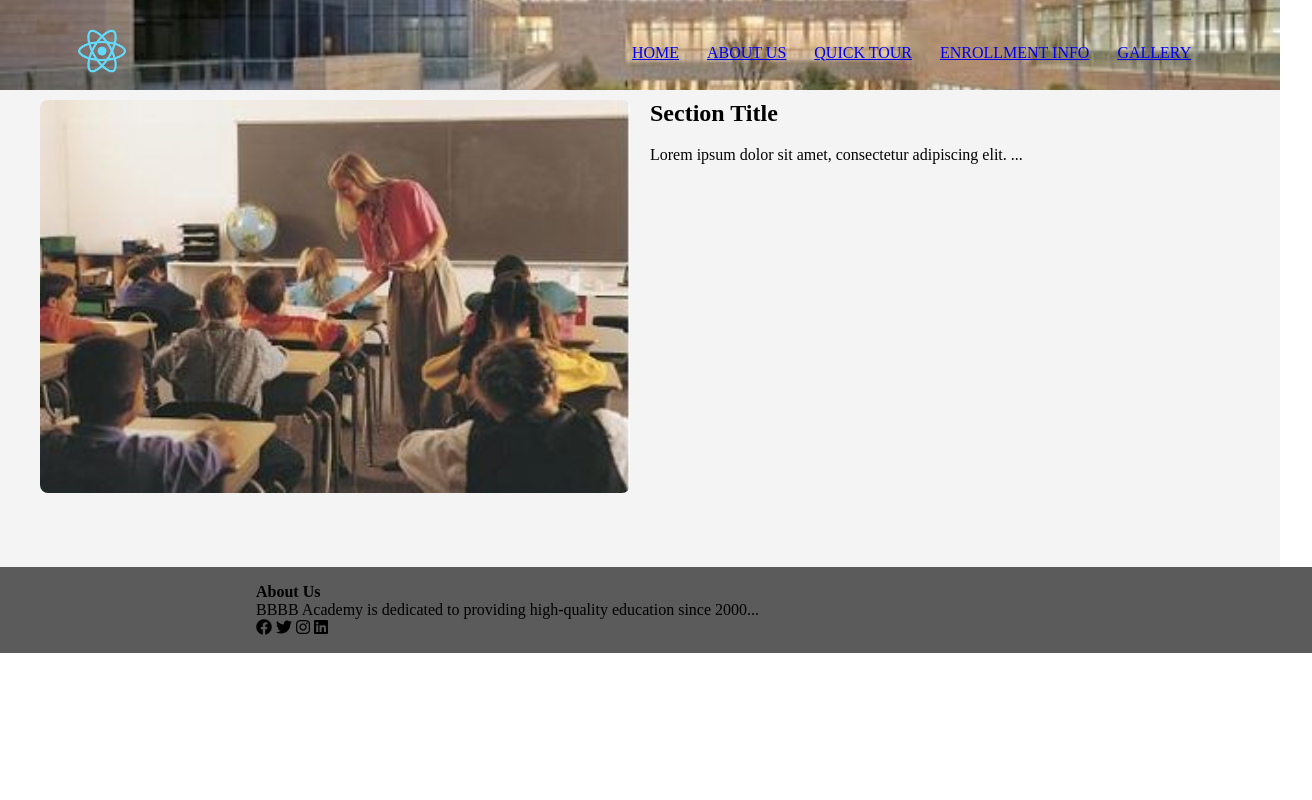
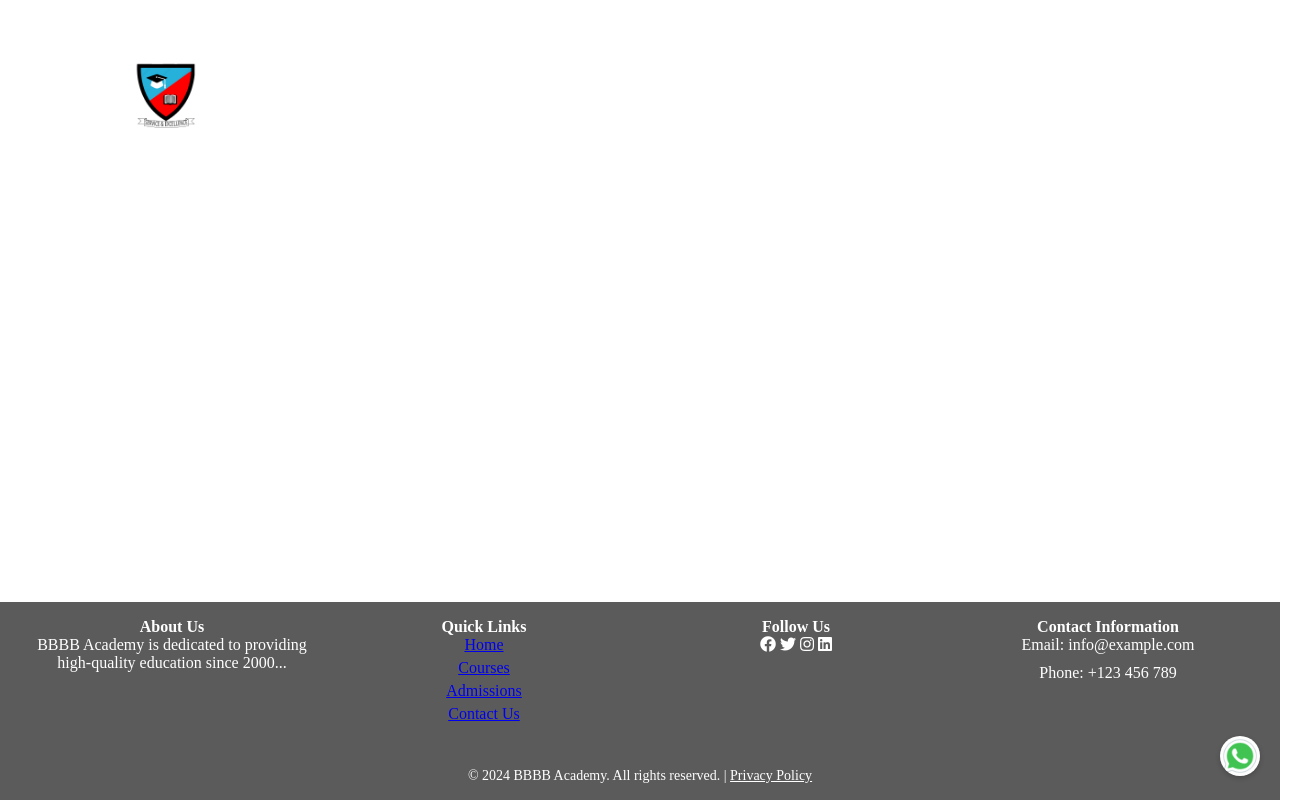
Before and after one commit to Pediah/publish-acek, a plain HTML site: page heads.html in a window 1280 px wide. Shown: the whole page, 1312 px wide, since content can reach past the window. Drawn offline with Linux system fonts and the light colour scheme.

Commit message:
heads update

```diff
--- a/heads.css
+++ b/heads.css
@@ -1,27 +1,22 @@
-/* Reset default margin and padding for all elements */
 * {
     margin: 0;
     padding: 0;
+    box-sizing: border-box;
 }
 
-/* Styling for the header section */
-
-/* Styling for the header section */
 .heads {
-    height: 90px; /* Adjust the height as needed */
+    position: fixed;
     width: 100%;
-    position: fixed;
+    height: 512px;
+    left: 0;
     top: 0;
-    z-index: 1000; /* Ensure it's above other elements */
-    background-color: #333; /* Background color */
-    margin-bottom: 20px; /* Add margin at the bottom of the header */
-    background-image: url('campus.jpg'); /* Add your background image URL */
-    background-position: center;
-    background-size: cover;
+    transition: top 0.3s, display 0.3s ease;
 }
 
+.heads.hidden {
+    display: none;
+}
 
-/* Styling for the navigation bar */
 nav {
     display: flex;
     padding: 2% 6%;
@@ -29,12 +24,11 @@ nav {
     align-items: center;
 }
 
-/* Styling for the logo */
 nav img {
-    width: 50px;
+    max-width: 220px;
+    max-height: auto;
 }
 
-/* Styling for the navigation links */
 .nav-links {
     flex: 1;
     text-align: right;
@@ -42,77 +36,27 @@ nav img {
 
 .nav-links ul {
     list-style: none;
+    margin: 0;
 }
 
 .nav-links ul li {
     display: inline-block;
-    padding: 8px 12px;
-    position: relative;
-}
-    /* Additional styles for the new section */
-    .image-text-section {
-        padding: 50px 0; /* Adjust the padding as needed */
-        background-color: #f4f4f4; /* Add a background color for the section */
-    }
-
-    .section-content {
-        display: flex;
-        max-width: 1200px;
-        margin: 0 auto;
-        padding-top: 50px;
-        padding-bottom: 20px;
-    }
-
-    .image-container {
-        flex: 1;
-        padding-right: 20px; /* Adjust spacing between image and text */
-    }
-
-    .image-container img {
-        width: 100%; /* Make the image fill its container */
-        height: auto;
-        border-radius: 8px; /* Add rounded corners if desired */
-    }
-
-    .text-container {
-        flex: 1;
-    }
-
-    .text-container h2 {
-        font-size: 24px; /* Adjust the font size as needed */
-        margin-bottom: 15px;
-    }
-
-    .text-container p {
-        font-size: 16px; /* Adjust the font size as needed */
-        line-height: 1.6;
-    }
-
-    @media screen and (max-width: 768px) {
-        /* Adjust styles for smaller screens */
-        .section-content {
-            flex-direction: column; /* Stack image and text on small screens */
-        }
-
-        .image-container,
-        .text-container {
-            padding-right: 0; /* Remove padding on small screens */
-        }
-    }
-/* Styling for the footer section */
-.footer {
-    background-color: rgba(51, 51, 51, 0.8);
-    padding: 1em;
-    width: 100%;
+    margin-left: 10px;
 }
 
-/* Styling for the content within the footer */
-.footer-content {
-    max-width: 800px;
-    margin: 0 auto;
+.nav-links a {
+    text-decoration: none;
+    color: #fff;
+    padding: 8px 12px;
+    display: inline-block;
 }
 
-/* Styling for the WhatsApp floating icon */
+.body-content {
+    margin-bottom: 60px;
+}
+/* ... (Previous CSS styles remain unchanged) ... */
+
+/* WhatsApp Floating Icon Styles */
 .whatsapp-floating-icon {
     position: fixed;
     bottom: 20px;
@@ -128,22 +72,64 @@ nav img {
     transition: transform 0.3s ease-in-out;
 }
 
-.whatsapp-floating-icon img:hover {
+.whatsapp-floating-icon:hover img {
     transform: scale(1.1);
 }
 
-/* Media query for responsive design */
-@media screen and (max-width: 768px) {
-    /* Adjust styles for smaller screens */
-    .nav-links {
-        text-align: center; /* Center align the navigation links on small screens */
-    }
+/* ... (Remaining CSS styles remain unchanged) ... */
 
-    .nav-links ul li {
-        display: block; /* Stack navigation links on small screens */
-        text-align: center; /* Center align the text within each link */
-        margin-bottom: 5px; /* Add some spacing between links */
-    }
 
-    /* Adjust other styles as needed for smaller screens */
+.footer {
+    text-align: center;
+    color: #fff;
+    background-color: rgba(51, 51, 51, 0.8);
+    padding: 1em;
+    position: fixed;
+    bottom: 0;
+    width: 100%;
 }
+
+.footer-content {
+    display: flex;
+    flex-wrap: wrap;
+    justify-content: space-between;
+}
+
+.footer-section {
+    flex: 1 1 calc(25% - 2em);
+    padding: 0 1em;
+    margin-bottom: 20px;
+    box-sizing: border-box;
+}
+
+.footer-section h4 {
+    color: #fff;
+}
+
+.footer-section p {
+    color: #fff;
+    margin-bottom: 10px;
+}
+
+.footer-section ul {
+    list-style: none;
+    padding: 0;
+}
+
+.footer-section ul li {
+    margin-bottom: 5px;
+}
+
+.copyright {
+    margin-top: 20px;
+    font-size: 14px;
+}
+
+.copyright p {
+    margin: 0;
+}
+
+.copyright a {
+    color: #fff;
+    text-decoration: underline;
+}
--- a/heads.html
+++ b/heads.html
@@ -11,13 +11,13 @@
     <link rel="stylesheet" href="https://cdnjs.cloudflare.com/ajax/libs/font-awesome/5.15.4/css/all.min.css"
         integrity="sha512-...your-sha-hash-here..." crossorigin="anonymous" />
     <link rel="icon" href="favicon.ico">
-    <script defer src="script.js"></script>
+    <script src="script.js" defer></script>
 </head>
 
-<body>
+<body class="body-content">
     <section class="heads">
         <nav>
-            <a href="index.html"><img src="logo192.png"></a>
+            <a href="index.html"><img src="ACEK.gif"></a>
             <div class="nav-links">
                 <ul>
                     <li><a href="#">HOME</a></li>
@@ -29,22 +29,28 @@
             </div>
         </nav>
     </section>
-    <section class="image-text-section">
-        <div class="section-content">
-            <div class="image-container">
-                <img src="classroom 1.jpg" alt="Image Description">
-            </div>
-            <div class="text-container">
-                <h2>Section Title</h2>
-                <p>Lorem ipsum dolor sit amet, consectetur adipiscing elit. ...</p>
-            </div>
-        </div>
-    </section>
+
+    <a href="https://wa.me/+27679371350" class="whatsapp-floating-icon" target="_blank">
+        <img src="icons8-whatsapp.gif" alt="WhatsApp Icon" width="38" height="38">
+    </a>
 
     <section class="footer">
         <div class="footer-content">
+            <div class="footer-section">
                 <h4>About Us</h4>
                 <p> BBBB Academy is dedicated to providing high-quality education since 2000...</p>
+            </div>
+            <div class="footer-section">
+                <h4>Quick Links</h4>
+                <ul>
+                    <li><a href="#">Home</a></li>
+                    <li><a href="#">Courses</a></li>
+                    <li><a href="#">Admissions</a></li>
+                    <li><a href="#">Contact Us</a></li>
+                </ul>
+            </div>
+            <div class="footer-section">
+                <h4>Follow Us</h4>
                 <div class="icons">
                     <i class="fab fa-facebook"></i>
                     <i class="fab fa-twitter"></i>
@@ -52,8 +58,17 @@
                     <i class="fab fa-linkedin"></i>
                 </div>
             </div>
+            <div class="footer-section">
+                <h4>Contact Information</h4>
+                <p>Email: info@example.com</p>
+                <p>Phone: +123 456 789</p>
+            </div>
+        </div>
+
+        <div class="copyright">
+            <p>&copy; 2024 BBBB Academy. All rights reserved. | <a href="https://example.com" target="_blank">Privacy Policy</a></p>
+        </div>
     </section>
-
 </body>
 
 </html>
```
Lines whose indentation alone changed are shown as unchanged.
